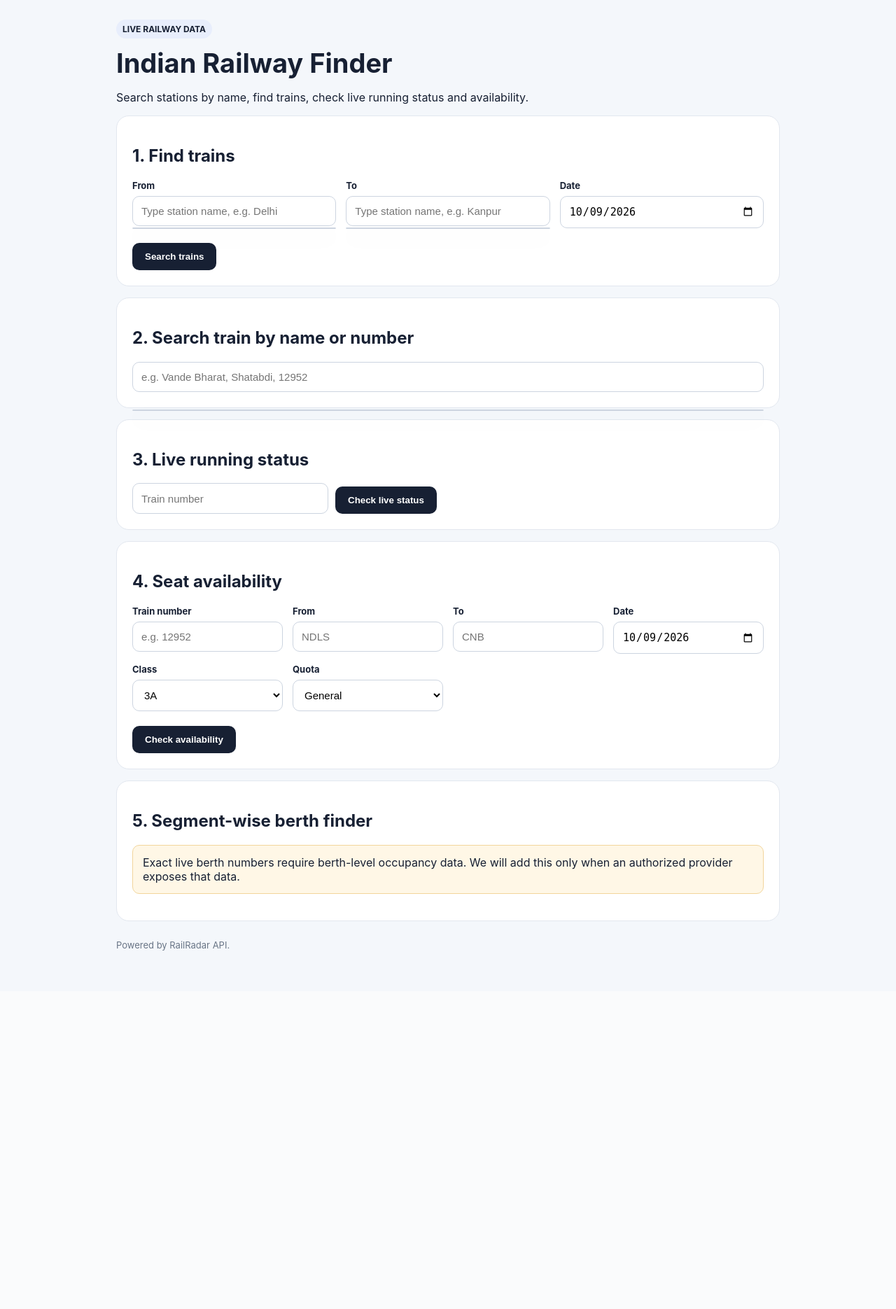
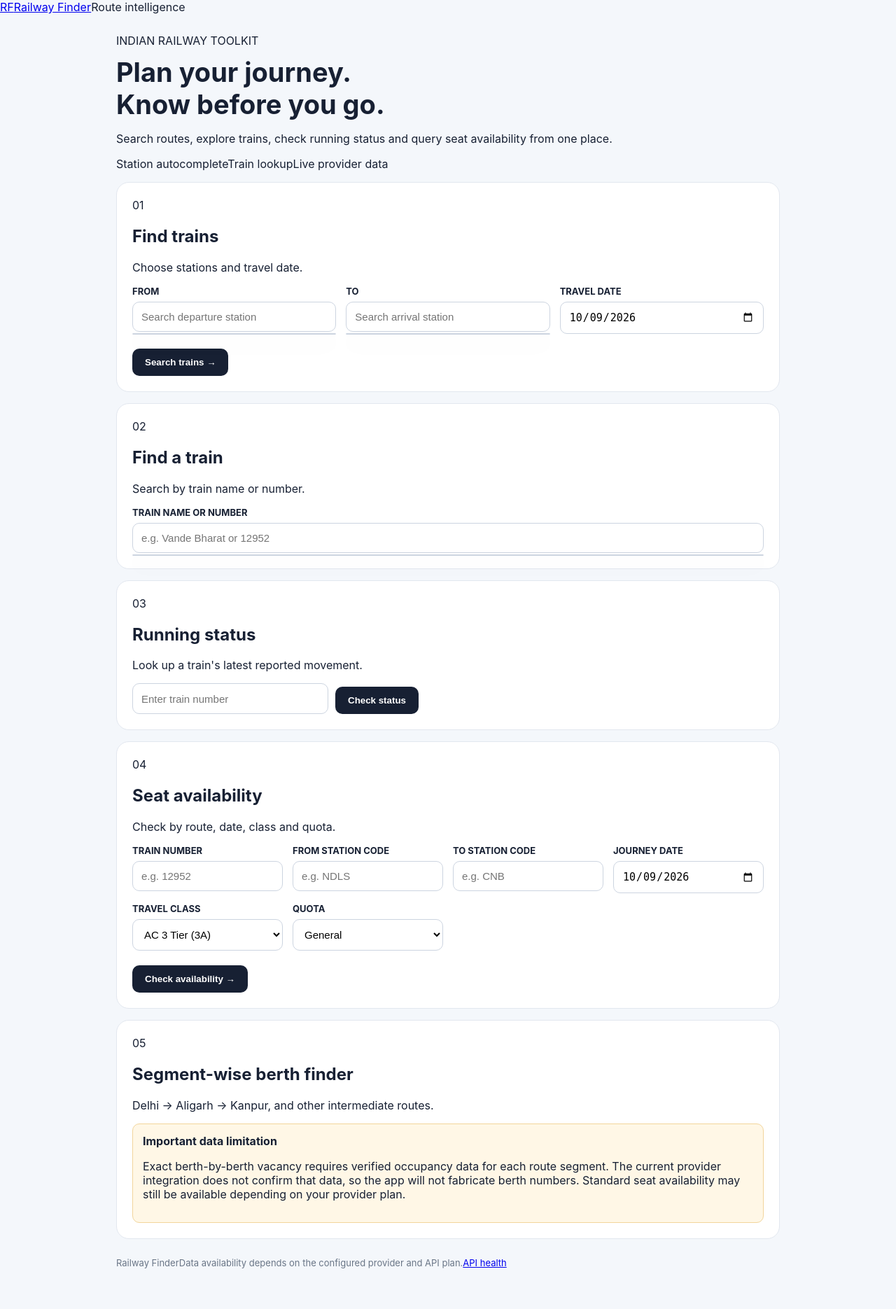
Before and after one commit to ayushkatiyar1508/railway-segment-vacancy-finder, a Flask app: page / in a window 1280 px wide. Shown: the whole page at 70% size. Before the commit the page ends 1358 px from the top, so only its background shows below. Run offline with Flask 3, Linux system fonts and the light colour scheme.

Commit message:
Upgrade railway finder interface and clarify live-data limits

```diff
--- a/templates/index.html
+++ b/templates/index.html
@@ -1,6 +1,62 @@
-<!doctype html><html lang="en"><head><meta charset="utf-8"><meta name="viewport" content="width=device-width,initial-scale=1"><title>Indian Railway Finder</title><link rel="stylesheet" href="/static/style.css"></head><body><main class="container"><header><div class="badge">LIVE RAILWAY DATA</div><h1>Indian Railway Finder</h1><p>Search stations by name, find trains, check live running status and availability.</p></header>
-<section class="card"><h2>1. Find trains</h2><div class="grid"><div class="autocomplete"><label>From<input id="source" autocomplete="off" placeholder="Type station name, e.g. Delhi"><input id="sourceCode" type="hidden"><div id="sourceSuggestions" class="suggestions"></div></div><div class="autocomplete"><label>To<input id="destination" autocomplete="off" placeholder="Type station name, e.g. Kanpur"><input id="destinationCode" type="hidden"><div id="destinationSuggestions" class="suggestions"></div></div><label>Date<input id="journeyDate" type="date"></label></div><button onclick="findTrains()">Search trains</button><div id="trains"></div></section>
-<section class="card"><h2>2. Search train by name or number</h2><div class="autocomplete"><input id="trainSearch" autocomplete="off" placeholder="e.g. Vande Bharat, Shatabdi, 12952"><div id="trainSuggestions" class="suggestions"></div></div></section>
-<section class="card"><h2>3. Live running status</h2><div class="inline"><input id="statusTrain" placeholder="Train number"><button onclick="status()">Check live status</button></div><div id="status"></div></section>
-<section class="card"><h2>4. Seat availability</h2><div class="grid"><label>Train number<input id="availabilityTrain" placeholder="e.g. 12952"></label><label>From<input id="availabilityFrom" placeholder="NDLS"></label><label>To<input id="availabilityTo" placeholder="CNB"></label><label>Date<input id="availabilityDate" type="date"></label><label>Class<select id="classCode"><option>3A</option><option>SL</option><option>2A</option><option>1A</option><option>CC</option><option>2S</option></select></label><label>Quota<select id="quotaCode"><option value="GN">General</option><option value="TQ">Tatkal</option></select></label></div><button onclick="checkAvailability()">Check availability</button><div id="availability"></div></section>
-<section class="card"><h2>5. Segment-wise berth finder</h2><p class="notice">Exact live berth numbers require berth-level occupancy data. We will add this only when an authorized provider exposes that data.</p></section><footer>Powered by RailRadar API.</footer></main><script src="/static/app.js"></script></body></html>
+<!doctype html>
+<html lang="en">
+<head>
+  <meta charset="utf-8">
+  <meta name="viewport" content="width=device-width,initial-scale=1">
+  <meta name="theme-color" content="#101828">
+  <meta name="description" content="Search Indian railway routes, train details, running status and seat availability using an authorized data provider.">
+  <title>Railway Finder | Route & Seat Availability</title>
+  <link rel="stylesheet" href="/static/style.css">
+</head>
+<body>
+  <div class="topbar"><a class="brand" href="/" aria-label="Railway Finder home"><span class="brand-mark">RF</span><span>Railway Finder</span></a><span class="topbar-note">Route intelligence</span></div>
+  <main class="container">
+    <header class="hero">
+      <div class="eyebrow"><span class="pulse"></span> INDIAN RAILWAY TOOLKIT</div>
+      <h1>Plan your journey.<br><span>Know before you go.</span></h1>
+      <p>Search routes, explore trains, check running status and query seat availability from one place.</p>
+      <div class="hero-tags"><span>Station autocomplete</span><span>Train lookup</span><span>Live provider data</span></div>
+    </header>
+    <div class="layout">
+      <section class="card route-card">
+        <div class="section-head"><span class="step">01</span><div><h2>Find trains</h2><p>Choose stations and travel date.</p></div></div>
+        <div class="grid">
+          <div class="autocomplete"><label for="source">FROM</label><input id="source" autocomplete="off" placeholder="Search departure station"><input id="sourceCode" type="hidden"><div id="sourceSuggestions" class="suggestions"></div></div>
+          <div class="autocomplete"><label for="destination">TO</label><input id="destination" autocomplete="off" placeholder="Search arrival station"><input id="destinationCode" type="hidden"><div id="destinationSuggestions" class="suggestions"></div></div>
+          <label for="journeyDate">TRAVEL DATE<input id="journeyDate" type="date"></label>
+        </div>
+        <button class="primary" type="button" onclick="findTrains()">Search trains <span aria-hidden="true">→</span></button>
+        <div id="trains" aria-live="polite"></div>
+      </section>
+      <section class="card">
+        <div class="section-head"><span class="step">02</span><div><h2>Find a train</h2><p>Search by train name or number.</p></div></div>
+        <div class="autocomplete"><label for="trainSearch">TRAIN NAME OR NUMBER</label><input id="trainSearch" autocomplete="off" placeholder="e.g. Vande Bharat or 12952"><div id="trainSuggestions" class="suggestions"></div></div>
+      </section>
+      <section class="card">
+        <div class="section-head"><span class="step">03</span><div><h2>Running status</h2><p>Look up a train's latest reported movement.</p></div></div>
+        <div class="inline"><input id="statusTrain" aria-label="Train number for running status" placeholder="Enter train number"><button type="button" onclick="status()">Check status</button></div>
+        <div id="status" aria-live="polite"></div>
+      </section>
+      <section class="card">
+        <div class="section-head"><span class="step">04</span><div><h2>Seat availability</h2><p>Check by route, date, class and quota.</p></div></div>
+        <div class="grid">
+          <label for="availabilityTrain">TRAIN NUMBER<input id="availabilityTrain" placeholder="e.g. 12952"></label>
+          <label for="availabilityFrom">FROM STATION CODE<input id="availabilityFrom" placeholder="e.g. NDLS"></label>
+          <label for="availabilityTo">TO STATION CODE<input id="availabilityTo" placeholder="e.g. CNB"></label>
+          <label for="availabilityDate">JOURNEY DATE<input id="availabilityDate" type="date"></label>
+          <label for="classCode">TRAVEL CLASS<select id="classCode"><option value="3A">AC 3 Tier (3A)</option><option value="SL">Sleeper (SL)</option><option value="2A">AC 2 Tier (2A)</option><option value="1A">AC First Class (1A)</option><option value="CC">AC Chair Car (CC)</option><option value="2S">Second Sitting (2S)</option><option value="3E">AC 3 Economy (3E)</option></select></label>
+          <label for="quotaCode">QUOTA<select id="quotaCode"><option value="GN">General</option><option value="TQ">Tatkal</option><option value="LD">Ladies</option><option value="SS">Senior Citizen</option></select></label>
+        </div>
+        <button class="primary" type="button" onclick="checkAvailability()">Check availability <span aria-hidden="true">→</span></button>
+        <div id="availability" aria-live="polite"></div>
+      </section>
+      <section class="card segment-card">
+        <div class="section-head"><span class="step">05</span><div><h2>Segment-wise berth finder</h2><p>Delhi → Aligarh → Kanpur, and other intermediate routes.</p></div></div>
+        <div class="notice"><strong>Important data limitation</strong><p>Exact berth-by-berth vacancy requires verified occupancy data for each route segment. The current provider integration does not confirm that data, so the app will not fabricate berth numbers. Standard seat availability may still be available depending on your provider plan.</p></div>
+      </section>
+    </div>
+    <footer><span>Railway Finder</span><span>Data availability depends on the configured provider and API plan.</span><a href="/api/health">API health</a></footer>
+  </main>
+  <script src="/static/app.js" defer></script>
+</body>
+</html>
```
